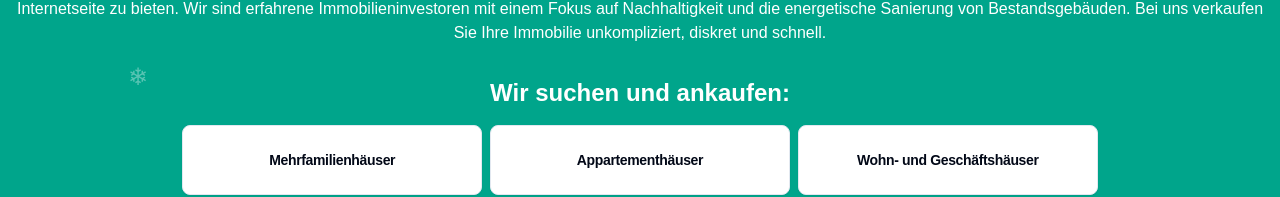
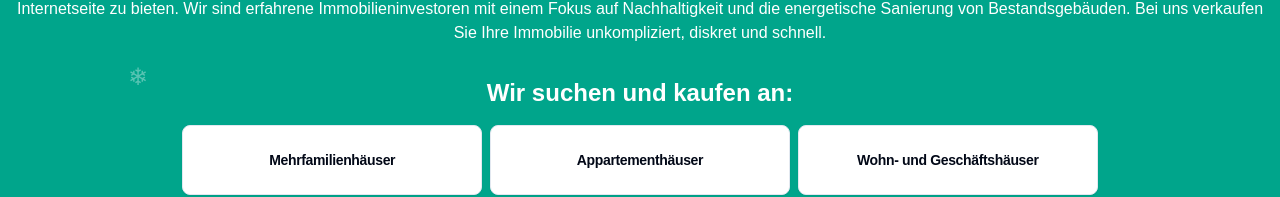
Before and after one commit to Olgoetz/immokaeufer, a Next.js app: page / in a window 1280 px wide. Shown: the part 399-596 px from the top of the page. Built offline with nearby package versions, Linux system fonts and the light colour scheme; a web font is replaced by a local one.

Commit message:
logo added

```diff
--- a/components/countdown.tsx
+++ b/components/countdown.tsx
@@ -3,6 +3,9 @@ import React, { useState, useEffect } from "react";
 import "./countdown.css"; // We will add the custom CSS here
 
 import Image from "next/image";
+
+import Logo from "../public/logo.jpg";
+
 import { Card, CardHeader, CardTitle } from "./ui/card";
 interface TimeLeft {
   days?: number;
@@ -65,7 +68,11 @@ const Countdown: React.FC = () => {
     if (value === undefined || value === 0) return null;
 
     return (
-      <div key={interval} className="flex flex-col items-center mx-2">
+      <div
+        key={interval}
+        suppressHydrationWarning={true}
+        className="flex flex-col items-center mx-2"
+      >
         <span className="text-4xl font-bold text-black">{value}</span>
         <span className="uppercase text-xs text-gray-300">
           {languageRecord[interval]}
@@ -107,7 +114,7 @@ const Countdown: React.FC = () => {
   return (
     <>
       <div className="z-[1000] w-full bg-[#00E8A5]">
-        <Image src="/logo.jpg" alt="logo" width={300} height={300} />
+        <Image src={Logo} alt="logo" quality={100} width={300} height={300} />
       </div>
 
       <div
@@ -126,7 +133,7 @@ const Countdown: React.FC = () => {
           Ihre Immobilie unkompliziert, diskret und schnell.
         </p>
         <h2 className="text-2xl font-bold text-white mb-4">
-          Wir suchen und ankaufen:
+          Wir suchen und kaufen an:
         </h2>
 
         <div className="grid md:grid-cols-3 gap-2 text-white text-center mb-4">
```
